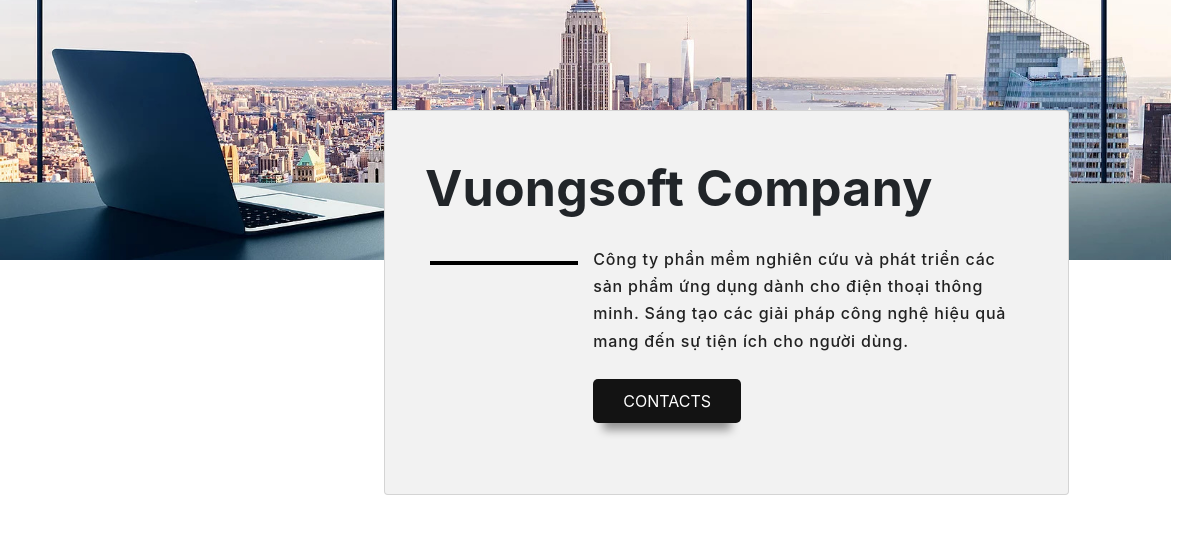
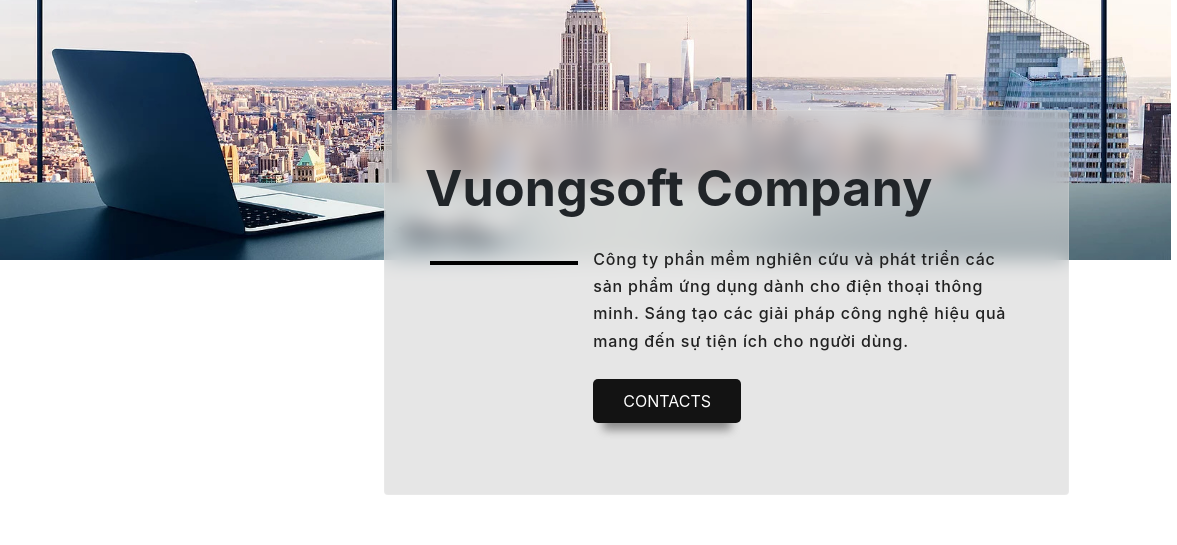
Before and after one commit to HoTuHi/sa, a plain HTML site: page index.html in a window 1280 px wide. Shown: the part 122-667 px from the top of the page, 0-1177 px from the left. Drawn offline with Linux system fonts and the light colour scheme.

Commit message:
27/05/2021 Dear Hi, that another day, good job !!! trưa mai ăn gì nhỉ :< 🌹🎉🎉🌹✌🎉🌹🌹💋🎉

```diff
--- a/assets/css/main.css
+++ b/assets/css/main.css
@@ -682,3 +682,8 @@ iframe {
     background-repeat: no-repeat;
     background-size: cover;
 }
+.card-reponsive{
+    background-color: rgba(214, 214, 214, 0.6);
+    border: 1px solid rgba(255,255,255,0.1);
+    backdrop-filter: blur(10px);
+}
```
Also changed, not shown: assets/img/gallery/MacBook Pro - 1.png (added).
